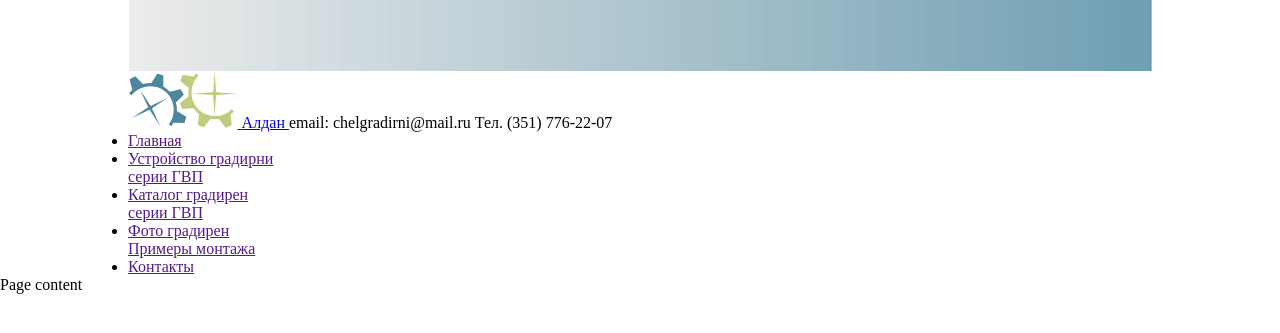
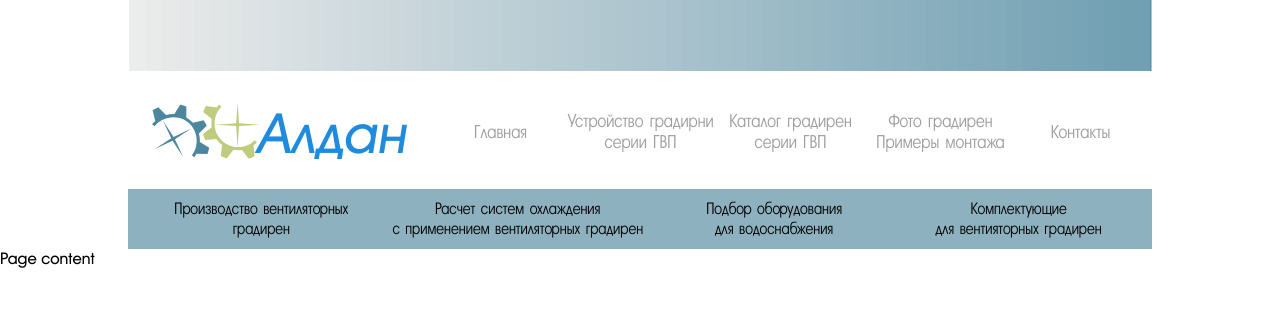
Before and after one commit to vikonnikov/chelgradirni, a Django app: page / in a window 1280 px wide. Shown: the top 333 px of the page. Run offline with Django 3.2, Linux system fonts and the light colour scheme.

Commit message:
styles of header added; firm description added

```diff
--- a/chelgradirni/core/static/core/css/styles.css
+++ b/chelgradirni/core/static/core/css/styles.css
@@ -1,6 +1,28 @@
 * {
 	margin: 0;
 	padding: 0;
+}
+@font-face {
+    font-family: Avante;
+    src: url("/static/core/fonts/a_AvanteBs.ttf");
+}
+@font-face {
+    font-family: AvanteBold;
+    src: url("/static/core/fonts/a_AvanteBsBold.ttf");
+}
+
+@font-face {
+    font-family: AvanteLight;
+    src: url("/static/core/fonts/a_AvanteBsLight.ttf");
+}
+
+@font-face {
+    font-family: AvanteItalic;
+    src: url("/static/core/fonts/a_AvanteBs-Italic.ttf");
+}
+
+body {
+    font-family: Avante;
 }
 .wrapper {
 	margin: 0 auto;
@@ -12,3 +34,63 @@
 	height: 71px;
 	width: 1024px;
 }
+.firm-label {
+	display: block;
+	margin: 29px 20px 20px 23px;
+	text-decoration: none;
+	width: 260px;
+}
+.firm-label img {
+	margin-bottom: -6px;
+}
+.firm-label span {
+	color: #208BDD;
+	font-family: AvanteItalic;
+	font-size: 55px;
+    margin-left: -6px;
+}
+.top__text,
+.top-menu {
+	display: inline-block;
+}
+.unstyled-list {
+	list-style: none;
+}
+.unstyled-list li {
+	display: inline-block;
+}
+.top-menu ul {
+	display: table;
+}
+.top-menu li {
+	display: table-cell;
+	font-family: AvanteLight;
+	font-size: 18px;
+	text-align: center;
+	vertical-align: middle;
+	width: 150px;
+}
+.top-menu li:first-child,
+.top-menu li:last-child {
+	width: 130px;
+}
+.top-menu li a {
+	color: #9D9E9E;
+	text-decoration: none;
+}
+.top-menu li a:hover {
+	color: #5B5B5B;
+}
+.firm-description {
+	background: #8EB1BF;
+	font-family: AvanteLight;
+	font-size: 16px;
+	padding: 10px;
+	text-align: center;
+	width: 1004px;
+}
+.firm-description li {
+	margin: 0 6px;
+	width: auto;
+	min-width: 227px;
+}
--- a/chelgradirni/templates/core/base.html
+++ b/chelgradirni/templates/core/base.html
@@ -13,15 +13,13 @@
 		<div class="wrapper__gradient"></div>
 		<header>
 			<div class="top__text">
-				<a href="mailto: chelgradirni@mail.ru" class="firm-label">
-					<img src="{% static 'core/images/logo.svg' %}" alt="ООО Алдан. Email: chelgradirni@mail.ru">
+				<a href="/" class="firm-label">
+					<img src="{% static 'core/images/logo.svg' %}" alt="ООО Алдан.">
 					<span>Алдан</span>
 				</a>
-				<span class="email">email: chelgradirni@mail.ru</span>
-				<span class="phone">Тел. (351) 776-22-07</span>
 			</div>
 			<div class="top-menu">
-				<ul>
+				<ul class="unstyled-list">
 					<li>
 						<a href="" class="top-menu__text">Главная</a>
 					</li>
@@ -39,6 +37,22 @@
 					</li>
 				</ul>
 			</div>
+			<div class="firm-description">
+				<ul class="unstyled-list">
+					<li>
+						Производство вентиляторных<br/>градирен
+					</li>
+					<li>
+						Расчет систем охлаждения<br/>с применением вентиляторных градирен
+					</li>
+					<li>
+						Подбор оборудования<br/>для водоснабжения
+					</li>
+					<li>
+						Комплектующие<br/>для вентияторных градирен
+					</li>
+				</ul>
+			</div>
 		</header>
 	</div>
 </body>
```
Also changed, not shown: chelgradirni/core/static/core/fonts/a_AvanteBs-ExtraBold.ttf (deleted).
